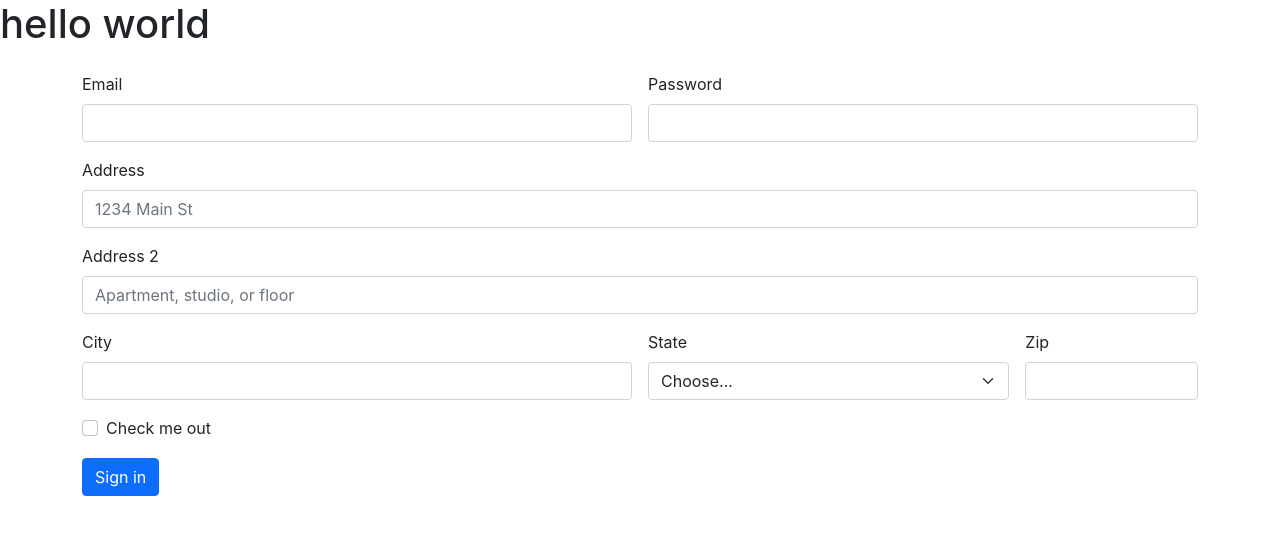
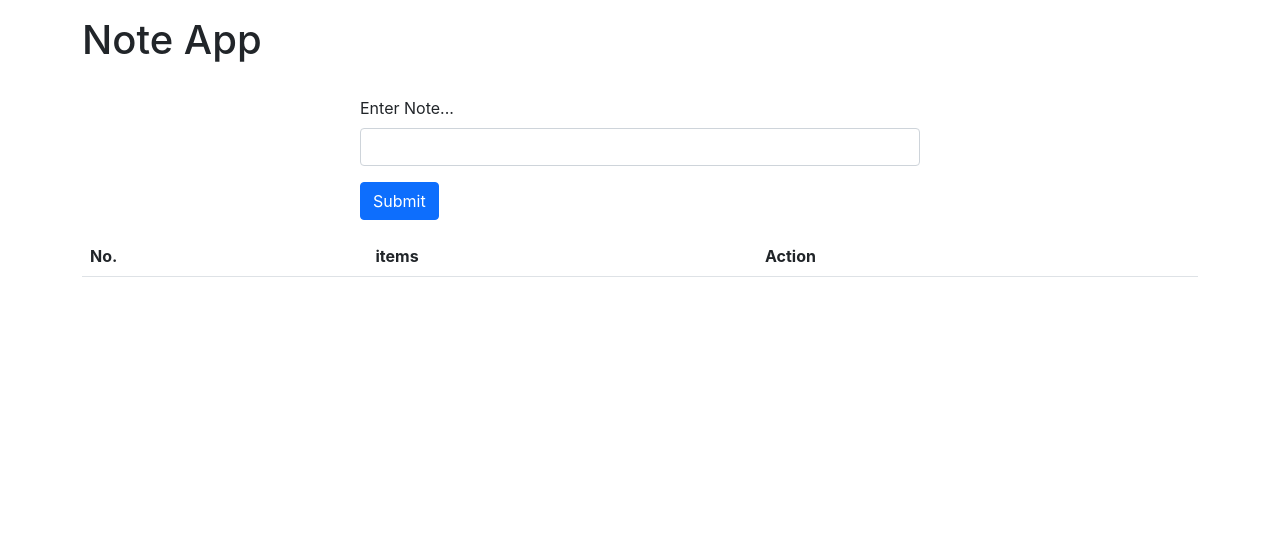
Before and after one commit to shreyash510/TextConverter, a React (Create React App) app: page / in a window 1280 px wide. Shown: the top 534 px of the page. Built offline with nearby package versions, Linux system fonts and the light colour scheme.

Commit message:
first commit

```diff
--- a/src/App.js
+++ b/src/App.js
@@ -1,58 +1,72 @@
 import './App.css';
-// import Mycards from './componant/Mycards';
+import React, { useState } from 'react';
+import Table from './Table';
 
+const App = () => {
+  const [note, setNote] = useState("");
+  const [btn, setBtn] = useState([]);
 
-function App() {
+  const inputEvent = (event) => {
+    setNote(event.target.value);
+  }
+
+  const btnClick = () => {
+    setBtn((preValue) => {
+      return [...preValue, note]
+    });
+    setNote('');
+  }
+
+  const delBtn = (id) => {
+    // alert("i am click")
+    setBtn((oldItem) => {
+      return oldItem.filter((arrEle, index) => {
+        return index !== id;
+      })
+    })
+  }
+
   return (
     <>
-      <h1>hello world</h1>
-      <div className='container my-4'>
-      <form class="row g-3">
-  <div class="col-md-6">
-    <label for="inputEmail4" class="form-label">Email</label>
-    <input type="email" class="form-control" id="inputEmail4"/>
-  </div>
-  <div class="col-md-6">
-    <label for="inputPassword4" class="form-label">Password</label>
-    <input type="password" class="form-control" id="inputPassword4"/>
-  </div>
-  <div class="col-12">
-    <label for="inputAddress" class="form-label">Address</label>
-    <input type="text" class="form-control" id="inputAddress" placeholder="1234 Main St"/>
-  </div>
-  <div class="col-12">
-    <label for="inputAddress2" class="form-label">Address 2</label>
-    <input type="text" class="form-control" id="inputAddress2" placeholder="Apartment, studio, or floor"/>
-  </div>
-  <div class="col-md-6">
-    <label for="inputCity" class="form-label">City</label>
-    <input type="text" class="form-control" id="inputCity"/>
-  </div>
-  <div class="col-md-4">
-    <label for="inputState" class="form-label">State</label>
-    <select id="inputState" class="form-select">
-      <option selected>Choose...</option>
-      <option>...</option>
-    </select>
-  </div>
-  <div class="col-md-2">
-    <label for="inputZip" class="form-label">Zip</label>
-    <input type="text" class="form-control" id="inputZip"/>
-  </div>
-  <div class="col-12">
-    <div class="form-check">
-      <input class="form-check-input" type="checkbox" id="gridCheck"/>
-      <label class="form-check-label" for="gridCheck">
-        Check me out
-      </label>
+    <div className='container my-3'><h1>Note App</h1></div>
+    <div style={{ width: "50%" }} className="container">
+
+      <div className="card-body">
+        <div className="container">
+          <>
+            <div className="mb-3 ">
+              <label htmlFor="note" className="form-label">Enter Note...</label>
+              <input type="text" value={note} onChange={inputEvent} className="form-control" id="note" aria-describedby="emailHelp" />
+            </div>
+            <button type="submit" onClick={btnClick} className="btn btn-primary">Submit</button>
+          </>
+        </div>
+      </div>
     </div>
-  </div>
-  <div class="col-12">
-    <button type="submit" class="btn btn-primary">Sign in</button>
-  </div>
-</form>
+      <div className="container">
+        <table className="table">
+          <thead>
+            <tr>
+              <th scope="col">No.</th>
+              <th scope="col">items</th>
+              <th scope="col">Action</th>
+            </tr>
+          </thead>
+          <tbody>
+
+            {btn.map((oldValue, index) => {
+              return <Table
+                key={index}
+                id={index}
+                text={oldValue}
+                btnV={delBtn}
+              />
+            })}
+          </tbody>
+        </table>
       </div>
     </>
+
   );
 }
 
--- /dev/null
+++ b/src/Table.jsx
@@ -0,0 +1,16 @@
+
+import React from 'react'
+
+export default function Table(props) {
+    return (
+        <>
+            <tr>
+                <th>{props.id +1}</th>
+                <td>{props.text}</td>
+                <td><but className="btn" onClick={()=>{
+                props.btnV(props.id);
+            }}>❌</but></td>
+            </tr>
+        </>
+    )
+}
```
